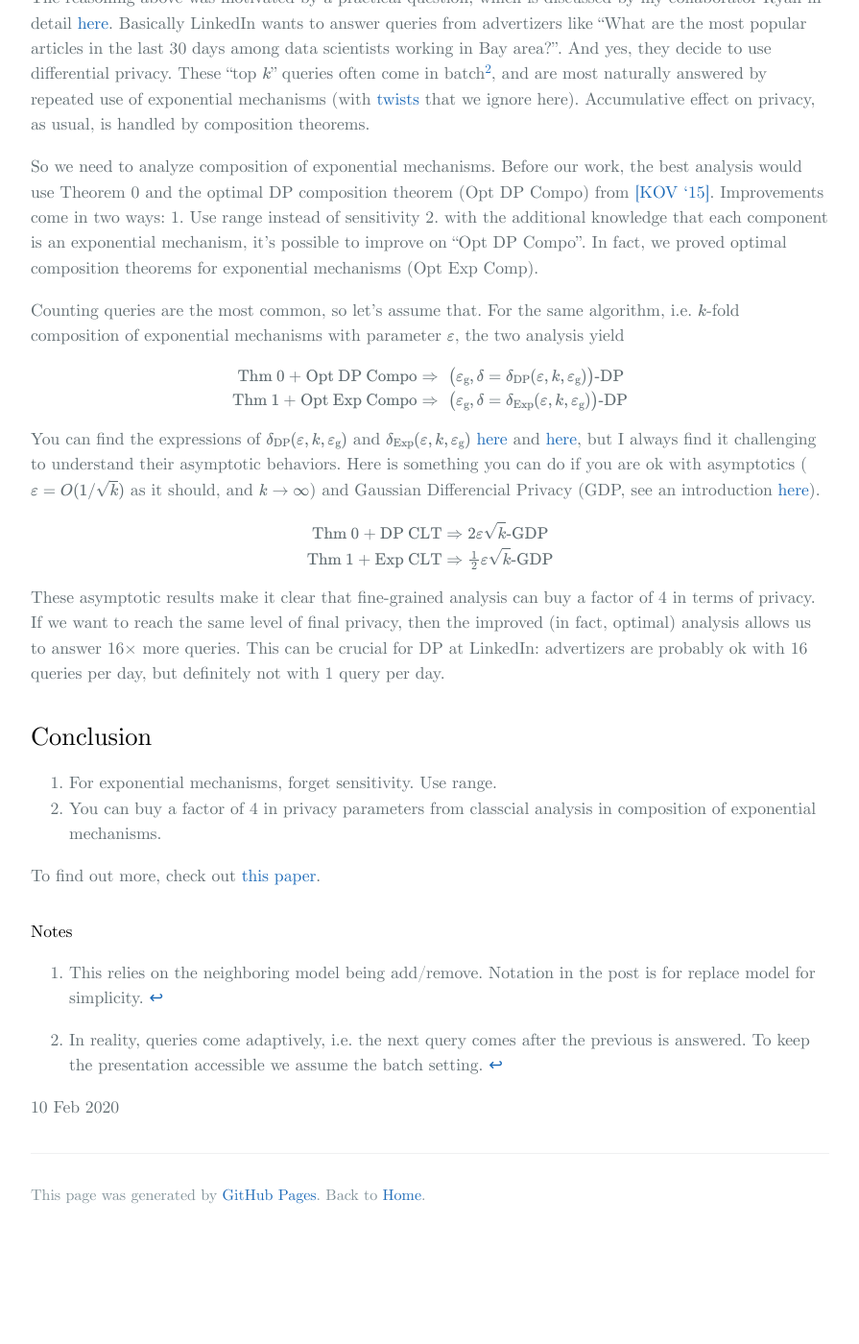
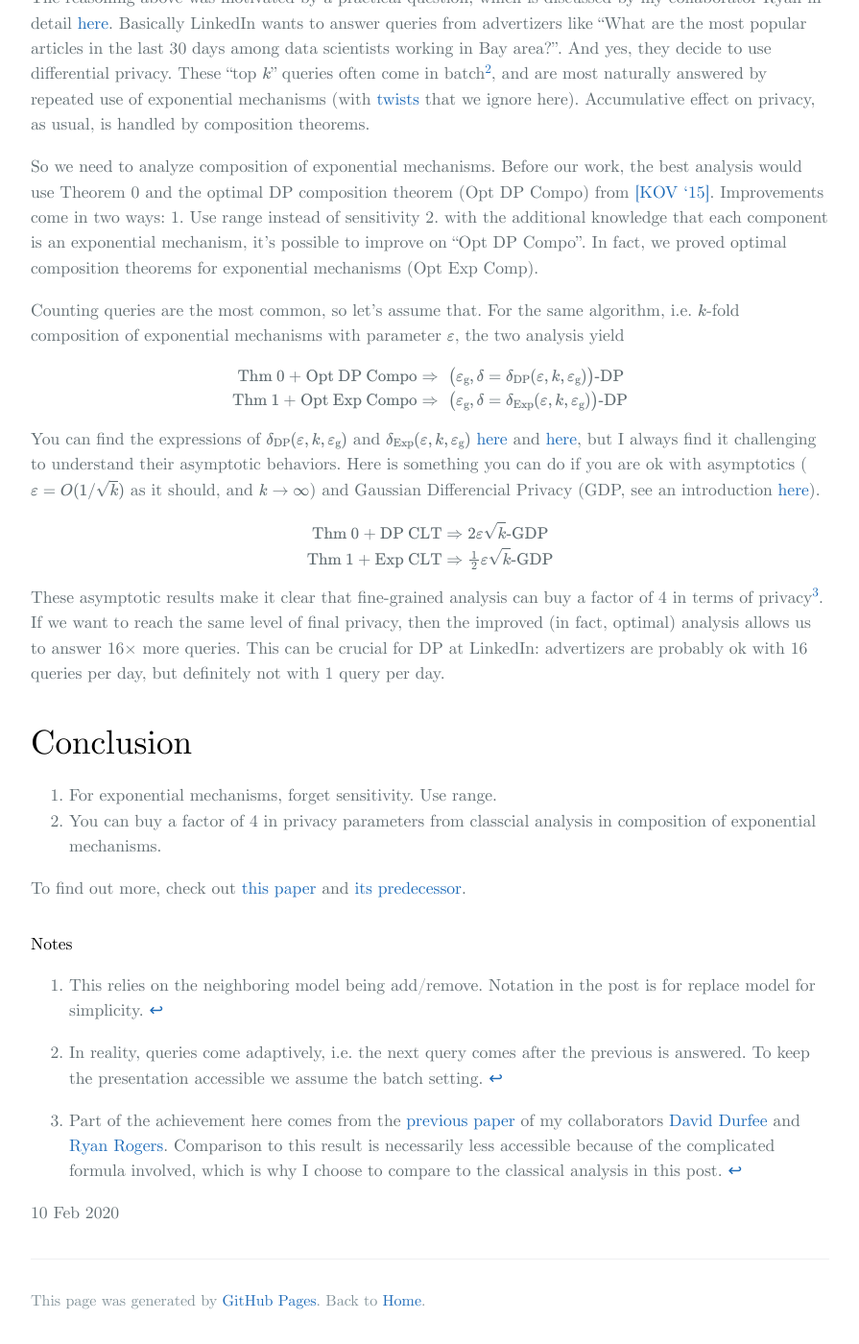
Before and after one commit to dongjs/dongjs.github.io, a Jekyll site: the page built from _posts/2020-2-10-ExpMech.md, in a window 1280 px wide and 1400 px high, scrolled down 1742 px. Shown: the whole window at 96% size, without its empty margins (192-1087 px from the left). Built offline with Jekyll 4.4.1, drawn with Linux system fonts in a browser that asks for light colours; some web fonts are replaced; our own code applies the rules of GitHub Pages for plain Markdown files; formulas are drawn with MathJax 3; comment, search, counter and statistics services are not loaded; the repository's description, which GitHub fills in, is left out; before the commit the page ends 3032 px from its top, so only the background shows below that.

Commit message:
change exp mech post

```diff
--- a/_posts/2020-2-10-ExpMech.md
+++ b/_posts/2020-2-10-ExpMech.md
@@ -79,14 +79,16 @@ You can find the expressions of $$\delta_{\mathrm{DP}}(\varepsilon,k,\varepsilon
     \text{Thm 1 + Exp CLT} &\Rightarrow \tfrac{1}{2}\varepsilon \sqrt{k}\text{-GDP}
 \end{align}
 
-These asymptotic results make it clear that fine-grained analysis can buy a factor of 4 in terms of privacy. If we want to reach the same level of final privacy, then the improved (in fact, optimal) analysis allows us to answer 16$$\times$$ more queries. This can be crucial for DP at LinkedIn: advertizers are probably ok with 16 queries per day, but definitely not with 1 query per day.
+These asymptotic results make it clear that fine-grained analysis can buy a factor of 4 in terms of privacy[^3]. If we want to reach the same level of final privacy, then the improved (in fact, optimal) analysis allows us to answer 16$$\times$$ more queries. This can be crucial for DP at LinkedIn: advertizers are probably ok with 16 queries per day, but definitely not with 1 query per day.
 
-## Conclusion
+[^3]: Part of the achievement here comes from the [previous paper](https://papers.nips.cc/paper/8612-practical-differentially-private-top-k-selection-with-pay-what-you-get-composition) of my collaborators [David Durfee](https://www.cc.gatech.edu/grads/d/ddurfee3/) and [Ryan Rogers](https://www.math.upenn.edu/~ryrogers/). Comparison to this result is necessarily less accessible because of the complicated formula involved, which is why I choose to compare to the classical analysis in this post.
+
+# Conclusion
 
 1. For exponential mechanisms, forget sensitivity. Use range.
 2. You can buy a factor of 4 in privacy parameters from classcial analysis in composition of exponential mechanisms.
 
-To find out more, check out [this paper](https://arxiv.org/abs/1909.13830).
+To find out more, check out [this paper](https://arxiv.org/abs/1909.13830) and [its predecessor](https://papers.nips.cc/paper/8612-practical-differentially-private-top-k-selection-with-pay-what-you-get-composition).
 
 #### Notes
 
```
Also changed, not shown: _posts/2020-1-15-Privacy.md (+1 -0 lines).
